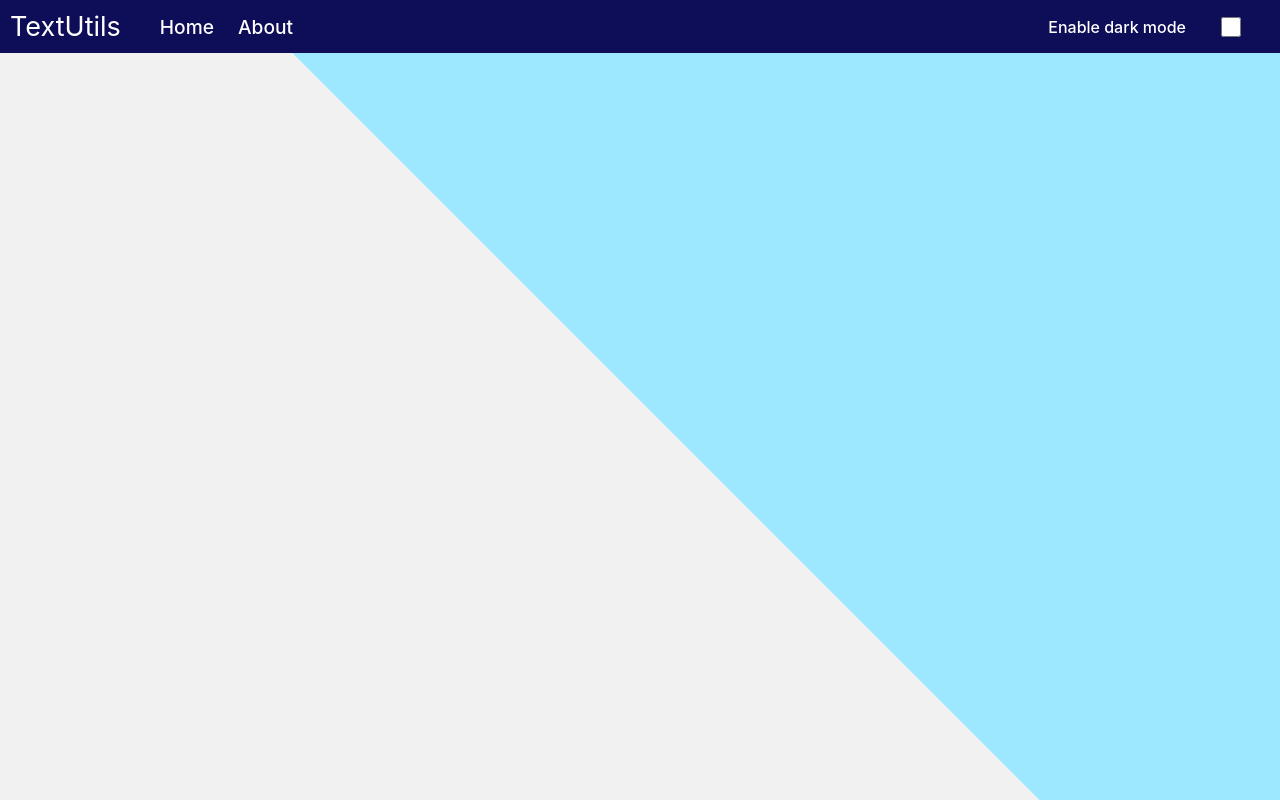
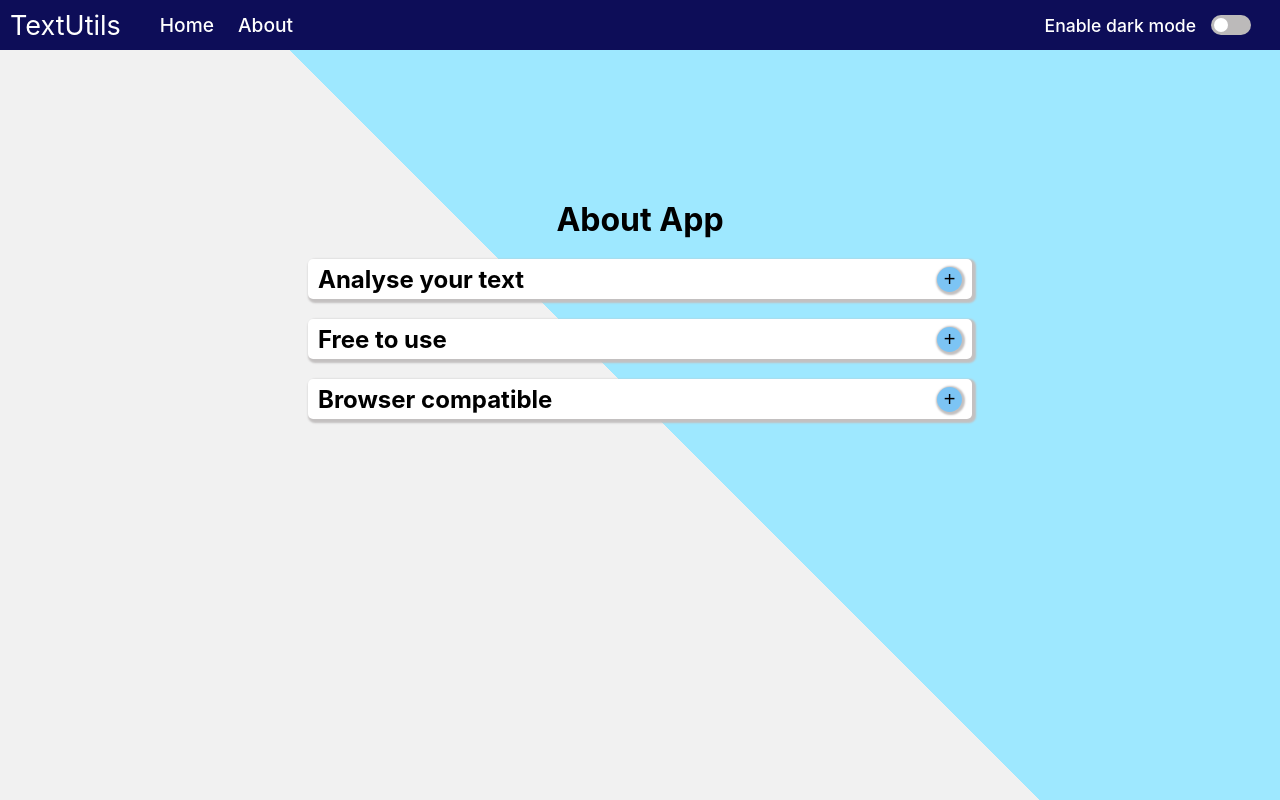
Before and after one commit to asadraiyan/react-textutils, a React (Create React App) app: page /About in a window 1280 px wide. Built offline with nearby package versions, Linux system fonts and the light colour scheme.

Commit message:
modified app

```diff
--- a/src/App.css
+++ b/src/App.css
@@ -14,6 +14,7 @@ nav {
   background-color: rgb(13, 13, 88);
   justify-content: space-between;
   align-items: center;
+  height: 50px;
 }
 
 .navLink {
@@ -40,6 +41,8 @@ nav {
   gap: 10px;
   color: white;
   font-weight: 500;
+  font-size: 1.1rem;
+  align-items: center;
 }
 
 
@@ -48,21 +51,56 @@ nav {
 }
 
 .mode {
-  width: 50px;
-  height: 20px;
-  margin-left: 10px;
-  cursor: pointer;
-  /* box-shadow: 1px 1px;
-  border-radius: 1px; */
-  /* border: none; */
-  /* border-radius: 10px; */
+  font-size: 20px;
 }
 
-.mode:hover {
-  background-color: rgb(174, 174, 240);
-}
+
 
 .logo {
   color: white;
   font-size: 27px;
 }
+
+.switch {
+  position: relative;
+  display: block;
+  width: 40px;
+  height: 20px;
+  margin: 0 5px;
+}
+
+.slider {
+  position: absolute;
+  cursor: pointer;
+  top: 0;
+  left: 0;
+  right: 0;
+  bottom: 0;
+  background-color: #bcbaba;
+  transition: 0.4s;
+  border-radius: 25px;
+}
+
+.switch input {
+  display: none;
+}
+
+.slider::before {
+  position: absolute;
+  content: "";
+  height: 14px;
+  width: 14px;
+  left: 3px;
+  bottom: 3px;
+  background-color: white;
+  transition: 0.4s;
+  border-radius: 40px;
+}
+
+input:checked+.slider {
+  background-color: #3498db;
+}
+
+input:checked+.slider::before {
+  transform: translateX(20px);
+}
--- a/src/App.js
+++ b/src/App.js
@@ -1,4 +1,4 @@
-// import logo from "./logo.svg";
+
 import React, { useState } from "react";
 import "./App.css";
 import "./styles/Home.css";
@@ -6,7 +6,6 @@ import Home from "./components/Home";
 import Navbar from "./components/Navbar";
 import { BrowserRouter as Router, Route, Routes } from "react-router-dom";
 import About from "./components/About";
-
 
 function App() {
   const [mode, setMode] = useState("light");
--- a/src/components/About.js
+++ b/src/components/About.js
@@ -1,9 +1,49 @@
-import React from "react";
+import React, { useState } from "react";
+import "../styles/About.css"
 
 export default function About() {
+  const [show, setShow] = useState(false)
   return (
-    <div className="container">
+    <div className="wrapper">
+      <div className="accordion">
+        <h1 className="about">About App</h1>
+        <div className="item">
+          <div className="boxes">
+            <h2>Analyse your text</h2>
+            <button className="up-down" onClick={() => { setShow(!show) }}>{show ? "-" : "+"}</button>
+          </div>
+          {
+            show && <p className="content">
+              Textutils gives you a way to analyze your text quickly and efficently.It let you to count word, count charecters or reading time required.It has both light and dark mode for better compartable.
+            </p>
+          }
 
+        </div>
+        <div className="item">
+          <div className="boxes">
+            <h2>Free to use</h2>
+            <button className="up-down" onClick={() => { setShow(!show) }}>{show ? "-" : "+"}</button>
+          </div>
+          {
+            show && <p className="content">
+              TextUtils is a free charecter counter tool that provided instant charecter count and word count statics for a given text. TextUtils reports the number of words and charecter. Thus it is suitable for writing text with word / charecter limit.
+            </p>
+          }
+
+        </div>
+        <div className="item">
+          <div className="boxes">
+            <h2>Browser compatible</h2>
+            <button className="up-down" onClick={() => { setShow(!show) }}>{show ? "-" : "+"}</button>
+          </div>
+          {
+            show && <p className="content">
+              This word counter software works in any web browser such as Chrome , Firefox ,Internet Explorer ,Safari,Opera etc.
+            </p>
+          }
+
+        </div>
+      </div>
     </div>
   );
 }
--- a/src/components/Home.js
+++ b/src/components/Home.js
@@ -43,8 +43,8 @@ export default function Home({ mode }) {
 
   return (
     <>
-
-      <div className="container">
+      <div className="big-container">
+        <div className="main-container">
           <h1>Enter the text to analyse below:</h1>
           <textarea
             name="form"
@@ -78,9 +78,10 @@ export default function Home({ mode }) {
           <p className="words-characters">
             {text ? text.split(/\s+/).length : 0} words, {text.length} characters
           </p>
-        <p className="read">{0.008 * text.split(/\s+/).length} Minutes to read</p>
+          <p className="read">{text ? 0.008 * text.split(/\s+/).length : 0} Minutes to read</p>
           <h2 className="preview">Preview</h2>
           <p className="preview-text">{text}</p>
+        </div>
       </div>
     </>
   );
--- a/src/components/Navbar.js
+++ b/src/components/Navbar.js
@@ -30,7 +30,10 @@ export default function Navbar(props) {
       </div>
       <div className="box">
         {modeText}
-        <input type="checkbox" className="mode" onClick={toggle} />
+        <label className="switch">
+          <input type="checkbox" className="mode" onClick={toggle} />
+          <span className="slider"></span>
+        </label>
       </div>
     </nav>
   );
--- /dev/null
+++ b/src/styles/About.css
@@ -0,0 +1,76 @@
+.wrapper {
+    padding: 0;
+    margin: 0;
+    width: 100%;
+    height: calc(100vh - 50px);
+    display: flex;
+    flex-direction: column;
+    justify-content: center;
+    align-items: center;
+}
+
+.accordion {
+    /* border: 2px solid red; */
+    width: 55%;
+    height: 450px;
+    /* background-color: powderblue; */
+    display: flex;
+    flex-direction: column;
+    /* justify-content: center; */
+
+}
+
+.about {
+    text-align: center;
+    margin-bottom: 10px;
+}
+
+.item {
+
+    /* margin-bottom: 3px; */
+    padding: 10px 20px;
+
+}
+
+.boxes {
+    display: flex;
+    flex-direction: row;
+    justify-content: space-between;
+    /* border: 2px solid blue; */
+    align-items: center;
+    background-color: white;
+    border-radius: 5px;
+    box-shadow: 2px 2px 2px 2px rgb(195, 192, 192);
+    height: 40px;
+    padding: 10px 10px;
+
+}
+
+.up-down {
+    width: 25px;
+    height: 25px;
+    font-size: 20px;
+    border-radius: 25px;
+    border: none;
+    cursor: pointer;
+    background-color: #7cc4f4;
+    box-shadow: 1px 1px 2px 2px rgb(195, 192, 192);
+
+}
+
+.up-down:hover {
+    background-color: #0995f2;
+}
+
+.content {
+    display: flex;
+    font-size: 17px;
+    transition: 0.4s;
+    background-color: white;
+    margin-top: 5px;
+    border-radius: 5px;
+    box-shadow: 2px 2px 2px 2px rgb(195, 192, 192);
+    height: 70px;
+    padding: 10px 10px;
+    align-items: center;
+}
--- a/src/styles/Home.css
+++ b/src/styles/Home.css
@@ -1,9 +1,12 @@
-.container {
+.big-container {
+  padding: 10px 10px;
+}
+
+.main-container {
   /* border: 2px solid red; */
   display: flex;
   flex-direction: column;
   align-items: baseline;
-  padding: 5px 10px;
   margin-top: 15px;
 }
 
```
Lines whose indentation alone changed are shown as unchanged.
